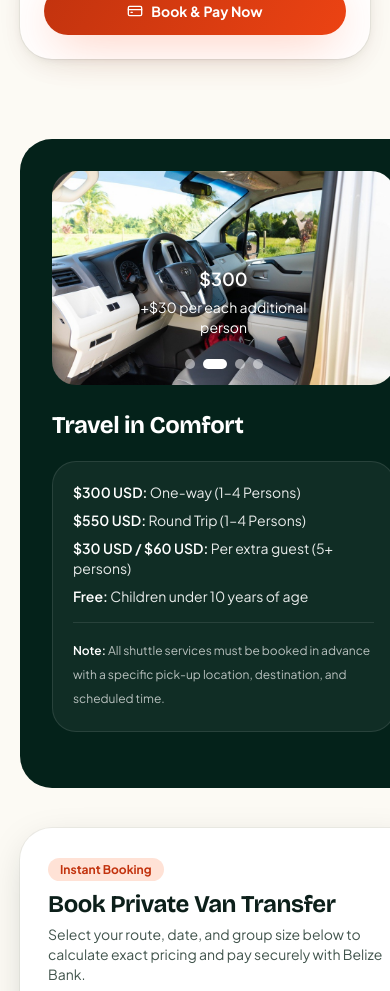
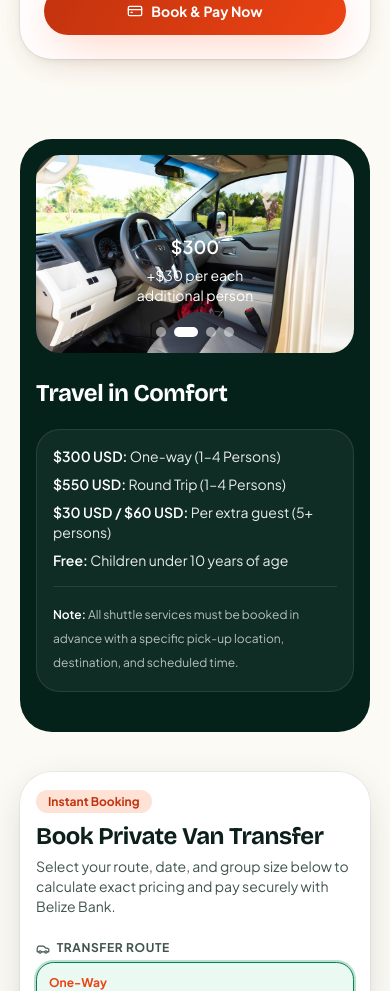
Before and after one commit to wilderbelizeadventures-cloud/wilderbelize-website, a Next.js app: page /transfers in a window 390 px wide. Shown: the part 1800-2791 px from the top of the page. Built offline with nearby package versions, Linux system fonts and the light colour scheme.

Commit message:
Fix mobile card padding and button text wrapping to eliminate horizontal overflow on small phones

```diff
--- a/src/app/globals.css
+++ b/src/app/globals.css
@@ -224,7 +224,7 @@
     padding: 0.85rem 1.6rem;
     transition: transform 0.25s cubic-bezier(0.34, 1.56, 0.64, 1), box-shadow 0.25s, background-color 0.25s, color 0.25s;
     cursor: pointer;
-    white-space: nowrap;
+    max-width: 100%;
   }
   .btn:active { transform: scale(0.97); }
   .btn-primary {
--- a/src/components/TransferBookingForm.tsx
+++ b/src/components/TransferBookingForm.tsx
@@ -480,15 +480,15 @@ export function TransferBookingForm({
       <button
         type="submit"
         disabled={state === "loading"}
-        className="btn btn-primary w-full py-3.5 text-base justify-center gap-2 shadow-lg hover:shadow-xl"
+        className="btn btn-primary w-full py-3.5 px-3 text-sm sm:text-base justify-center gap-2 shadow-lg hover:shadow-xl whitespace-normal"
       >
         {state === "loading" ? (
           <Loader2 className="h-5 w-5 animate-spin" />
         ) : (
           <>
-            <CreditCard className="h-5 w-5" />
-            Pay & Book Transfer (${totalPrice} USD)
-            <Check className="h-4 w-4" />
+            <CreditCard className="h-5 w-5 shrink-0" />
+            <span>Pay & Book Transfer (${totalPrice} USD)</span>
+            <Check className="h-4 w-4 shrink-0" />
           </>
         )}
       </button>
--- a/src/components/TransferPageContent.tsx
+++ b/src/components/TransferPageContent.tsx
@@ -125,13 +125,13 @@ export function TransferPageContent({ siteTransfer }: TransferPageContentProps)
       <section className="section pt-0" id="transfer-booking-section">
         <div className="container-page grid gap-10 lg:grid-cols-2">
           <Reveal>
-            <div className="rounded-3xl bg-jungle-950 p-8 text-white h-full flex flex-col justify-between">
+            <div className="rounded-3xl bg-jungle-950 p-4 sm:p-8 text-white h-full flex flex-col justify-between">
               <div>
                 <TransferSlideshow />
 
                 <h2 className="mt-6 font-display text-2xl font-bold text-white">Travel in Comfort</h2>
 
-                <div className="mt-5 rounded-2xl border border-white/10 bg-white/5 p-5">
+                <div className="mt-5 rounded-2xl border border-white/10 bg-white/5 p-4 sm:p-5">
                   <div className="space-y-2 text-sm text-white/90">
                     <p>
                       <span className="font-semibold text-white">$300 USD:</span> One-way (1–4 Persons)
@@ -170,7 +170,7 @@ export function TransferPageContent({ siteTransfer }: TransferPageContentProps)
           </Reveal>
 
           <Reveal>
-            <div className="rounded-3xl bg-white p-7 shadow-lift ring-1 ring-ink/5">
+            <div className="rounded-3xl bg-white p-4 sm:p-7 shadow-lift ring-1 ring-ink/5">
               <div className="mb-6">
                 <span className="rounded-full bg-coral-100 px-3 py-1 text-xs font-bold text-coral-700">
                   Instant Booking
```
